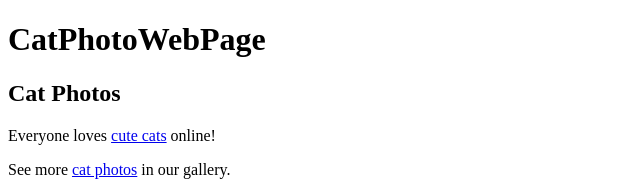
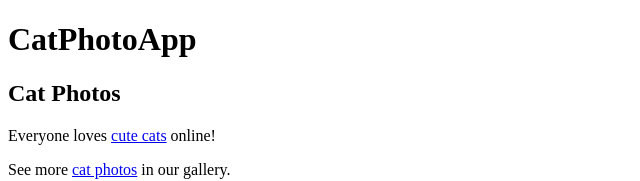
Before and after one commit to shaikjaveed7781/freecodecamp-projects, a plain HTML site: page 01-cat-photo-webpage/index.html in a window 1280 px wide. Shown: the top 181 px of the page, without its empty margins (0-640 px from the left). Drawn offline with Linux system fonts and the light colour scheme.

Commit message:
Rename header from CatPhotoWebPage to CatPhotoApp

```diff
--- a/01-cat-photo-webpage/index.html
+++ b/01-cat-photo-webpage/index.html
@@ -6,7 +6,7 @@
   </head>
   <body>
     <main>
-      <h1>CatPhotoWebPage</h1>
+      <h1>CatPhotoApp</h1>
       <section>
         <h2>Cat Photos</h2>
         <p>Everyone loves <a href="https://cdn.freecodecamp.org/curriculum/cat-photo-app/running-cats.jpg">cute cats</a> online!</p>
```
